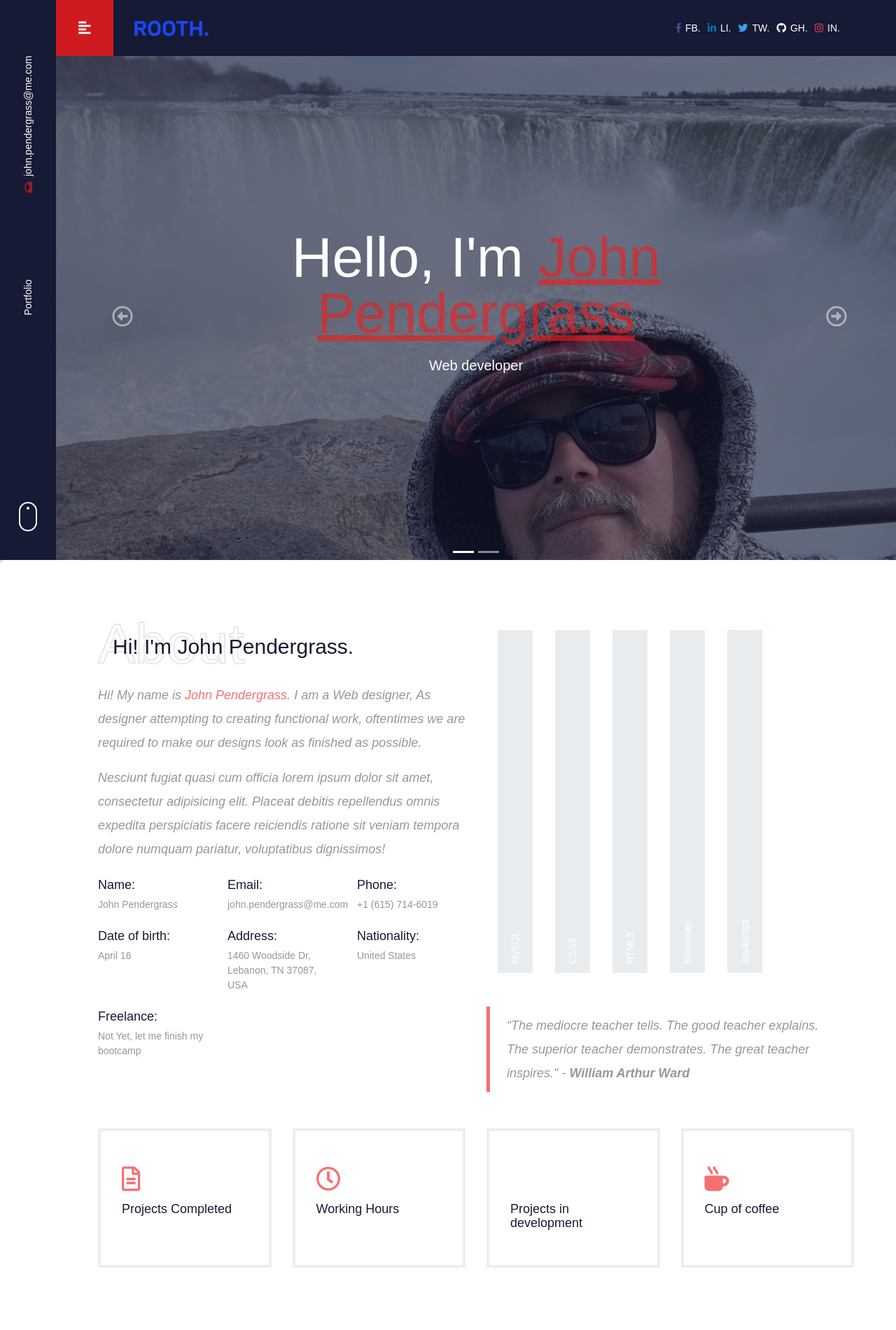
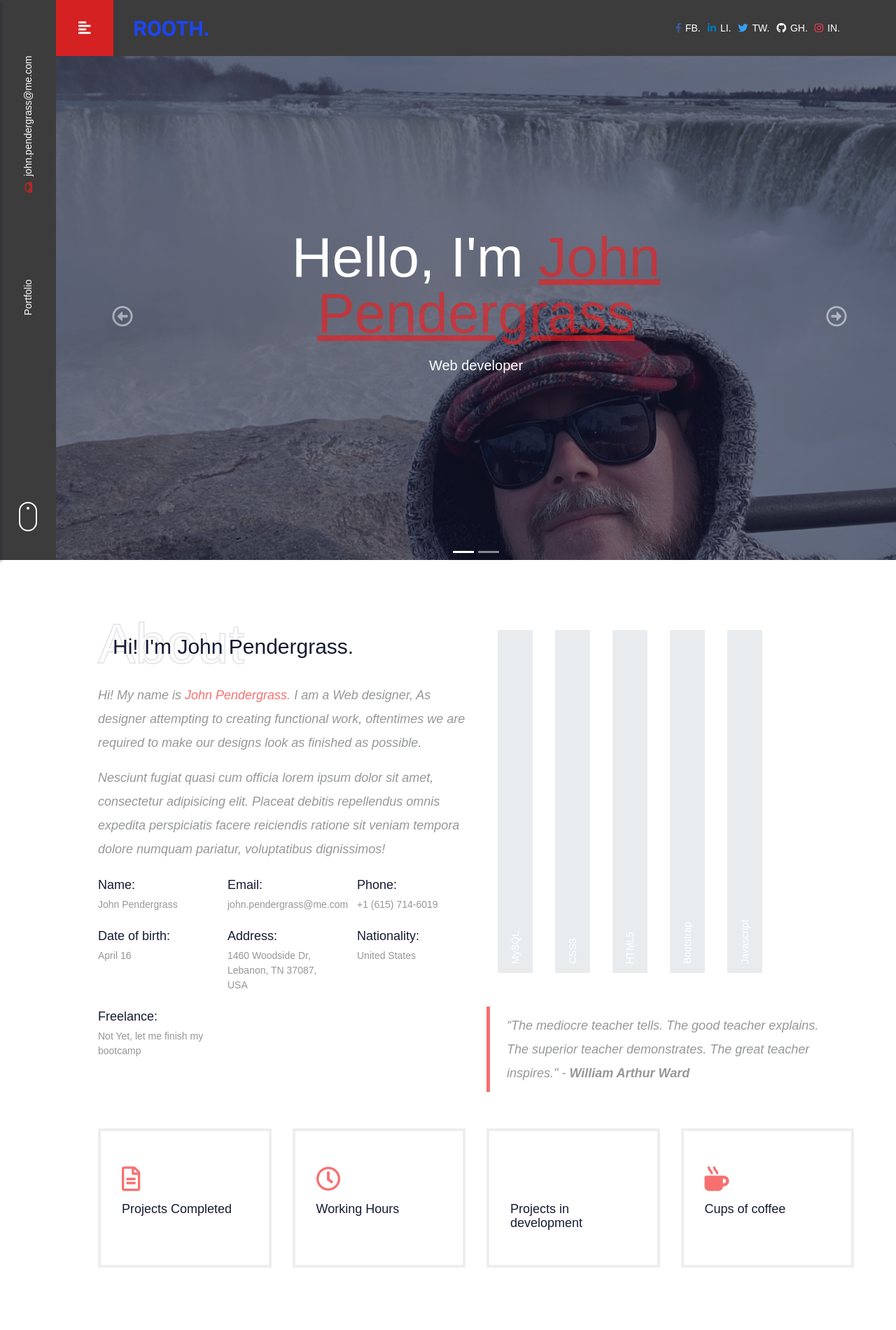
Before and after one commit to JohnWP8253/my-portfolio, a plain HTML site: page index.html in a window 1280 px wide. Shown: the top 1900 px of the page at 70% size. Drawn offline with Linux system fonts and the light colour scheme; some packages are replaced by stand-ins of ours; a script that the page names is missing.

```diff
--- a/css/style.css
+++ b/css/style.css
@@ -385,7 +385,7 @@
 * header
 * ---------------------------------------*/
 .header {
-  background: #161a34;
+  background: #3c3c3c;
   display: flex;
   align-items: center;
   height: 80px;
@@ -444,7 +444,7 @@
   left: 0;
   width: 80px;
   top: 0;
-  background: #161a34;
+  background: #3c3c3c;
   height: 100%;
 }
 .left-bar .mail-info {
@@ -621,7 +621,7 @@
   height: 35px;
   line-height: 35px;
   text-align: center;
-  background: #1c46f2;
+  background: rgba(242, 28, 28, 0.63);
   color: #fff;
   position: absolute;
   top: 10px;
@@ -1491,7 +1491,7 @@
 * Footer
 * ---------------------------------------*/
 .footer {
-  background: #161a34;
+  background: #3c3c3c;
   height: 80px;
   align-items: center;
   display: flex;
--- a/index.html
+++ b/index.html
@@ -597,7 +597,7 @@
                     data-speed="1500"
                   ></span>
                 </div>
-                <h6 class="counter-text mb-0">Cup of coffee</h6>
+                <h6 class="counter-text mb-0">Cups of coffee</h6>
               </div>
               <!-- Counter item end -->
             </div>
```
Also changed, not shown: images/John_logo.jpg.
